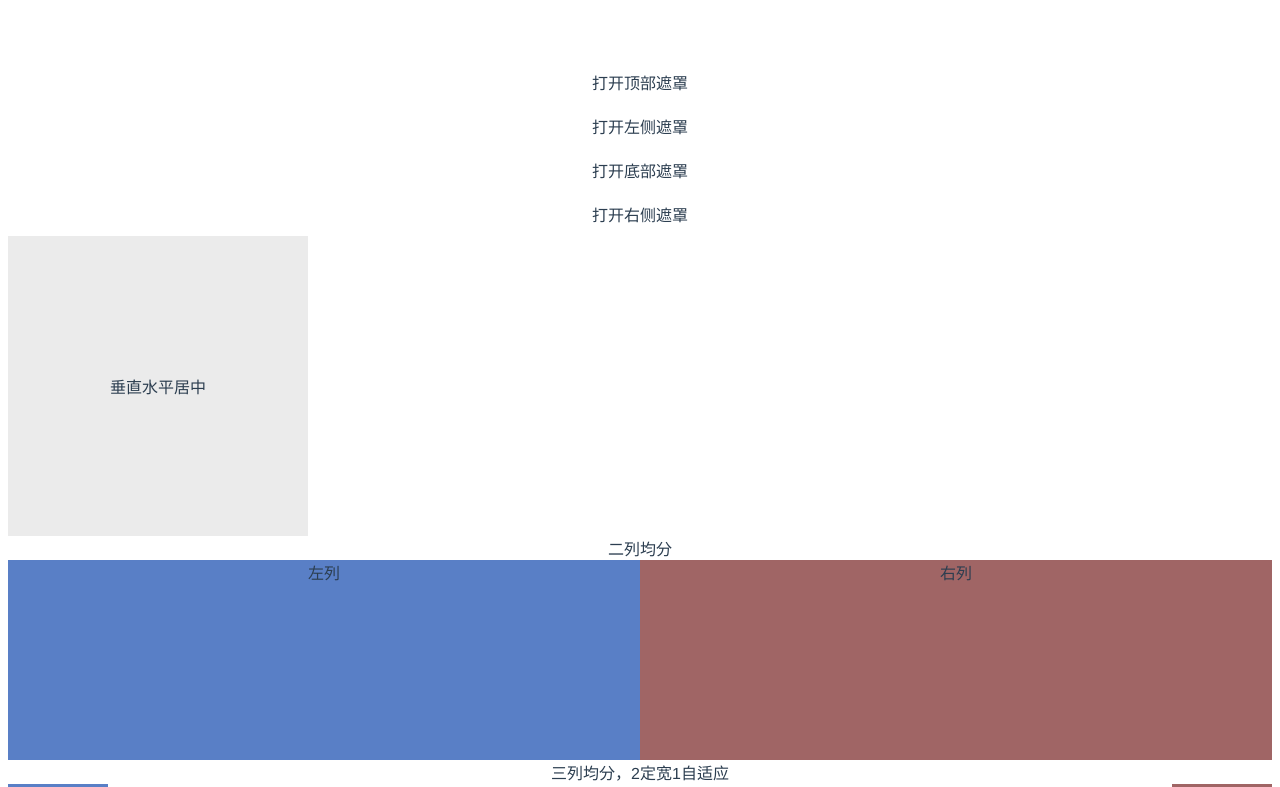
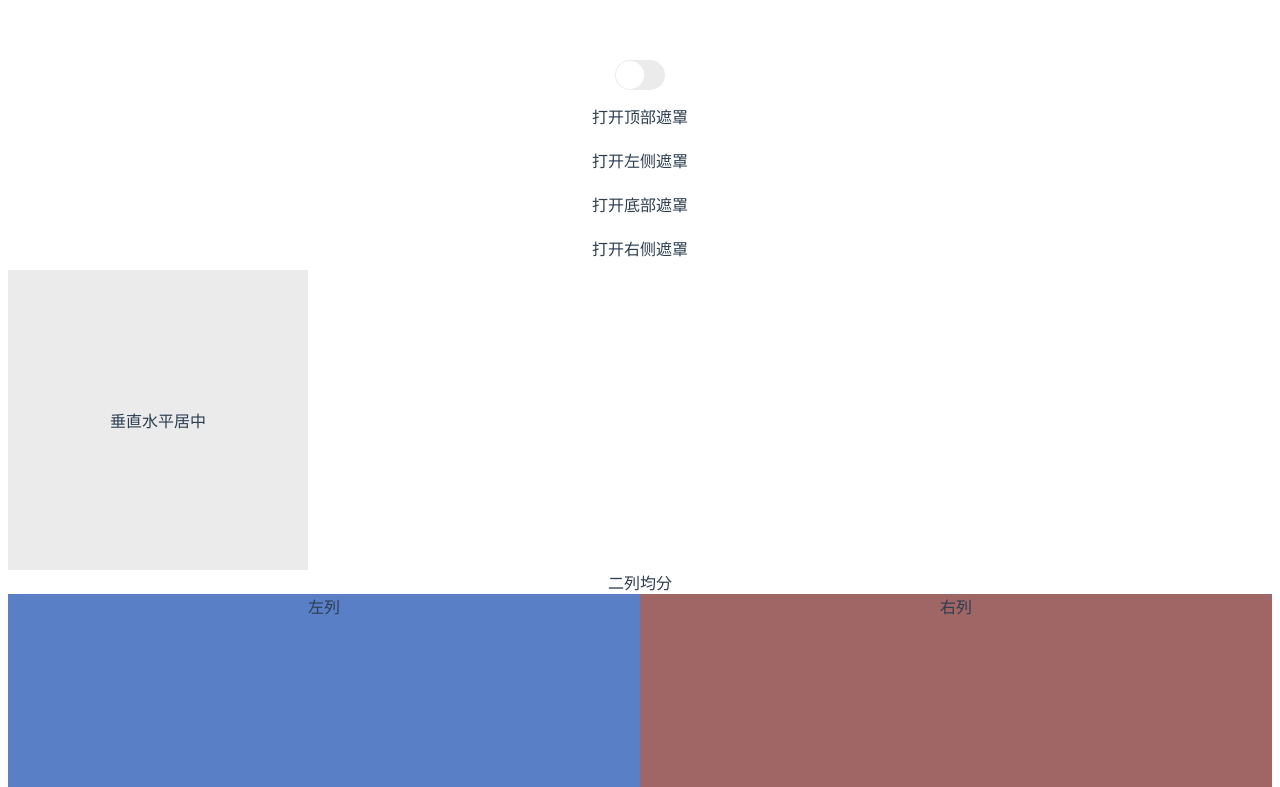
Before and after one commit to SummerXSunshine/orange, a Vue app: page / in a window 1280 px wide. Shown: the top 787 px of the page. Built offline with nearby package versions, Linux system fonts and the light colour scheme.

Commit message:
switch-component

```diff
--- a/src/components/HelloWorld.vue
+++ b/src/components/HelloWorld.vue
@@ -1,5 +1,6 @@
 <template>
   <div class="hello">
+    <orangeSwitch v-model="switchModel"></orangeSwitch>
     <div class="button" @click="openTopPopup">打开顶部遮罩</div>
     <div class="button" @click="openLeftPopup">打开左侧遮罩</div>
     <div class="button" @click="openBottomPopup">打开底部遮罩</div>
@@ -17,6 +18,7 @@
 </template>
 
 <script>
+import orangeSwitch from './switch/orange-switch.vue';
 import orangeOverlay from './orange-overlay.vue';
 import orangePopup from './orange-popup.vue';
 import orangeCenterXy from '../flow/orange-center-xy.vue';
@@ -27,6 +29,7 @@ import orangeTwoRow from '../flow/orange-two-row.vue';
 export default {
   name: 'HelloWorld',
   components: {
+    orangeSwitch,
     orangeOverlay,
     orangePopup,
     orangeCenterXy,
@@ -36,6 +39,7 @@ export default {
   },
   data() {
     return {
+      switchModel: false,
       showOverlay: false,
       dir: '',
     }
--- /dev/null
+++ b/src/components/switch/orange-switch.vue
@@ -0,0 +1,74 @@
+<template>
+    <div class="orange-switch" :class="switchClass" @click="switchClick">
+        <div class="orange-switch-node"></div>
+    </div>
+  </template>
+
+  <script>
+  export default {
+        name: 'orange-switch',
+        props: {
+            modelValue: {
+
+            }
+        },
+        computed: {
+            switchClass() {
+                if(this.modelValue) {
+                    return {
+                    'orange-switch-on': true,
+                    }
+                }
+                return {};
+            }
+        },
+        methods: {
+            switchOn() {
+                this.$emit('switch-on');
+                this.$emit('update:modelValue', true);
+            },
+            switchOff() {
+                this.$emit('switch-off');
+                this.$emit('update:modelValue', false);
+            },
+            switchClick() {
+                if(this.modelValue) {
+                    this.switchOff();
+                } else {
+                    this.switchOn();
+                }
+            },
+        }
+    }
+  </script>
+
+  <!-- Add "scoped" attribute to limit CSS to this component only -->
+  <style scoped>
+    .orange-switch{
+        position: relative;
+        display: inline-block;
+        box-sizing: content-box;
+        width: 50px;
+        height: 30px;
+        border-radius: 15px;
+        cursor: pointer;
+        background-color: #ebebeb;
+        transition: background-color .3s ease;
+    }
+    .orange-switch-on {
+        background-color: #e93030;
+    }
+    .orange-switch-node {
+        position: absolute;
+        top: 1px;
+        left: 0;
+        width: 28px;
+        height: 28px;
+        border-radius: 50%;
+        background-color: #ffffff;
+        transform: translate(1px);
+    }
+    .orange-switch-on .orange-switch-node {
+        transform: translate(calc( 50px - 29px ));
+    }
+  </style>
```
Also changed, not shown: src/components/collapseList/orange-collapse-list.vue (added).
